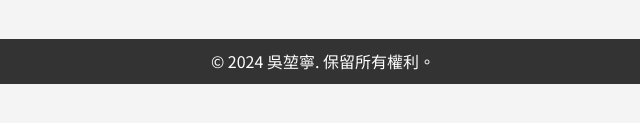
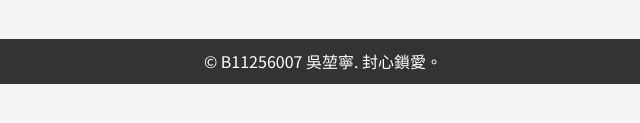
Before and after one commit to B11256007/Final, a plain HTML site: page index.html in a window 1280 px wide. Shown: the part 327-450 px from the top of the page, 317-957 px from the left. Drawn offline with Linux system fonts and the light colour scheme.

Commit message:
修改程式

```diff
--- a/index.html
+++ b/index.html
@@ -96,7 +96,7 @@
     </main>
     <footer>
         <div class="container">
-            <p>&copy; 2024 吳堃寧. 保留所有權利。</p>
+            <p>&copy; B11256007 吳堃寧. 封心鎖愛。</p>
         </div>
     </footer>
 </body>
```
